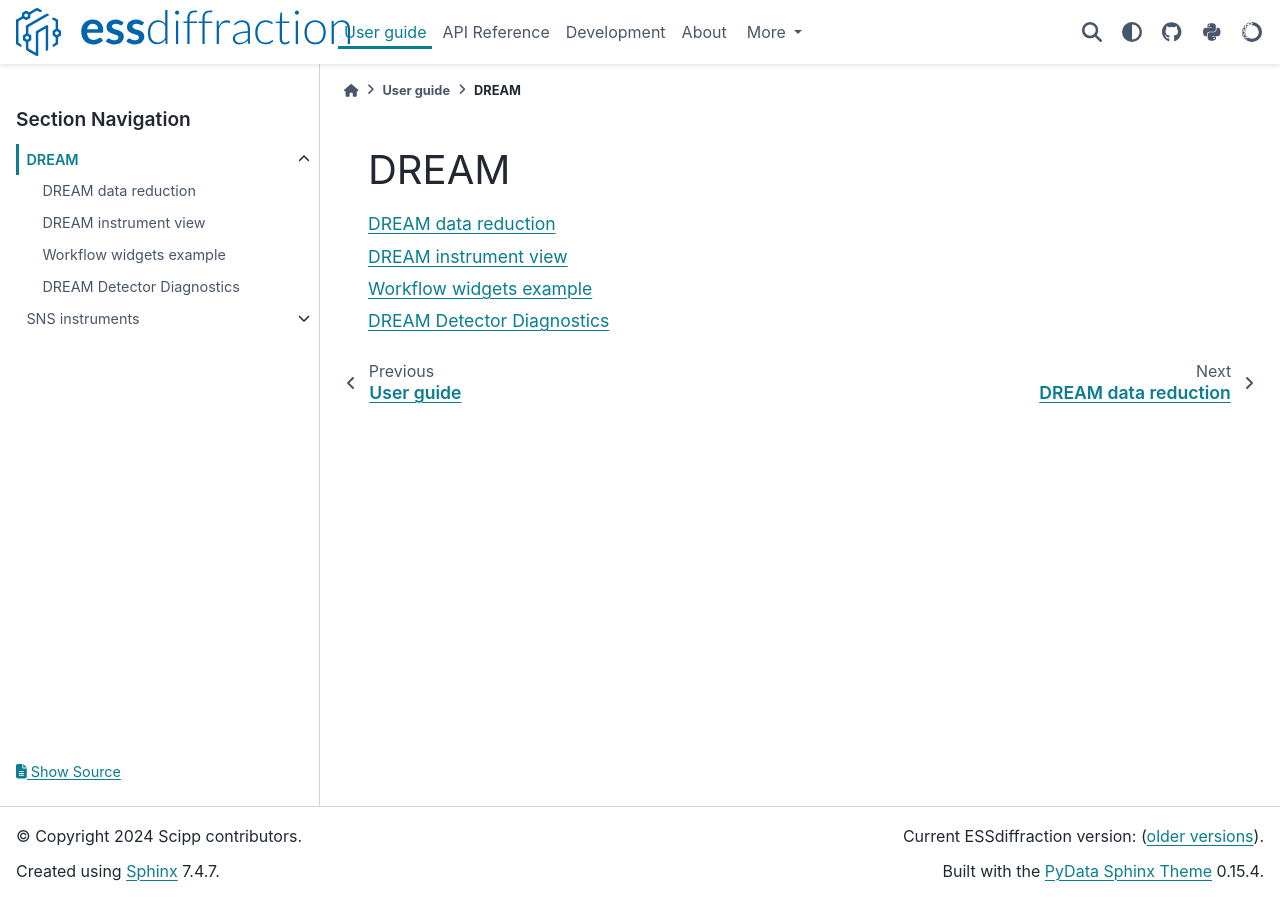
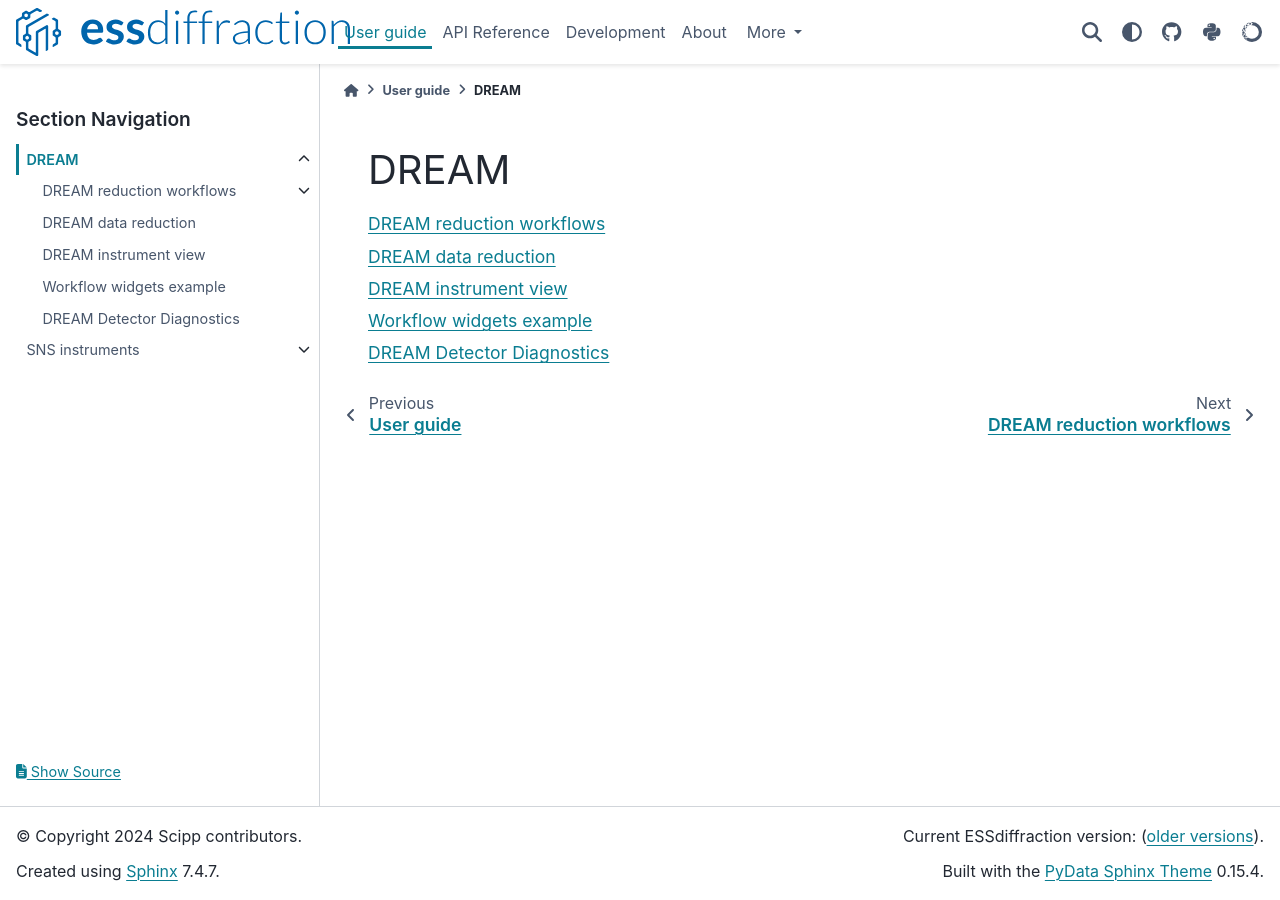
Before and after one commit to scipp/essdiffraction, a Sphinx documentation site: the page built from docs/user-guide/dream/index.md, in a window 1280 px wide. Built offline with Sphinx 7.4.7 and the PyData theme 0.15.4, drawn with Linux system fonts in a browser that asks for light colours; the version number could not be read and is left out.

Commit message:
update docs index

````diff
--- a/docs/user-guide/dream/index.md
+++ b/docs/user-guide/dream/index.md
@@ -5,6 +5,7 @@
 maxdepth: 1
 ---
 
+workflows/index
 dream-data-reduction
 dream-instrument-view
 workflow-widget-dream
--- /dev/null
+++ b/docs/user-guide/dream/workflows/index.md
@@ -0,0 +1,9 @@
+# DREAM reduction workflows
+
+```{toctree}
+---
+maxdepth: 1
+---
+
+dream-proton-charge-norm
+```
````
Also changed, not shown: docs/user-guide/dream/workflows/dream-proton-charge-norm.ipynb (added).
